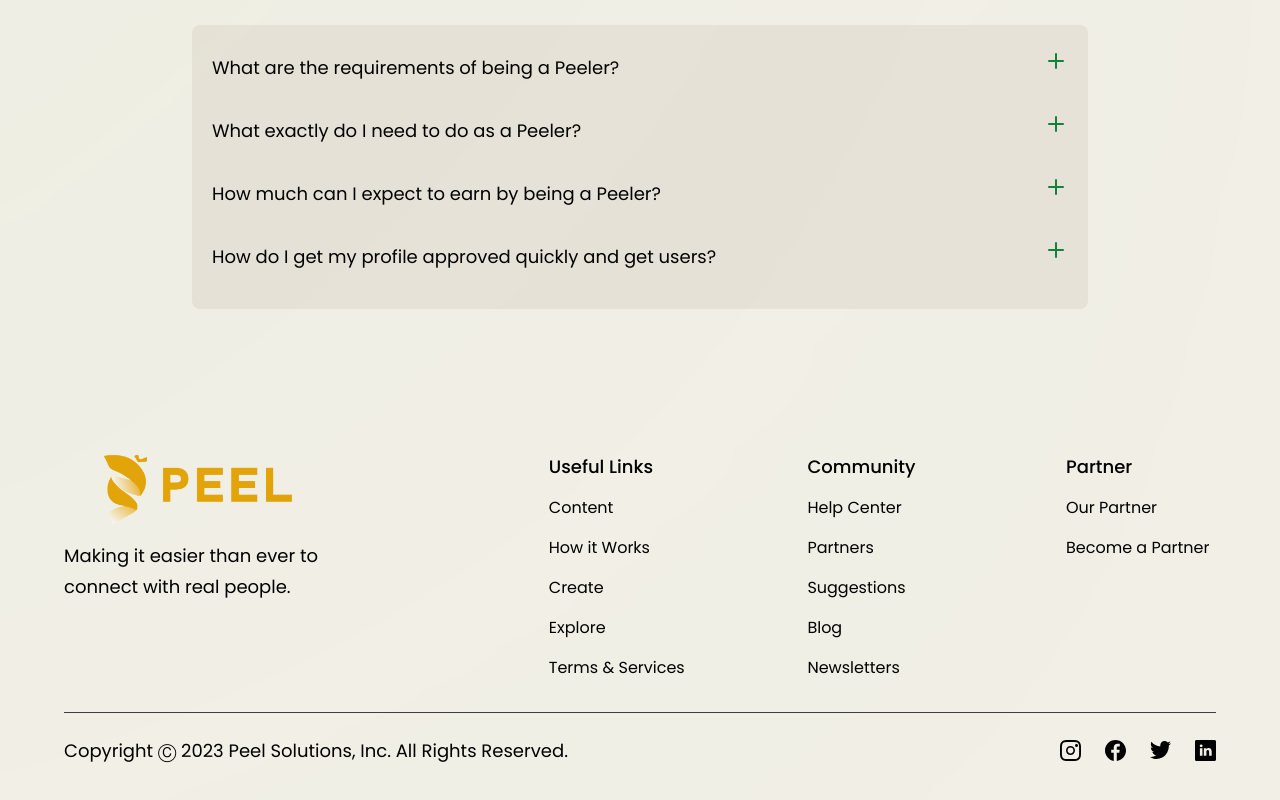
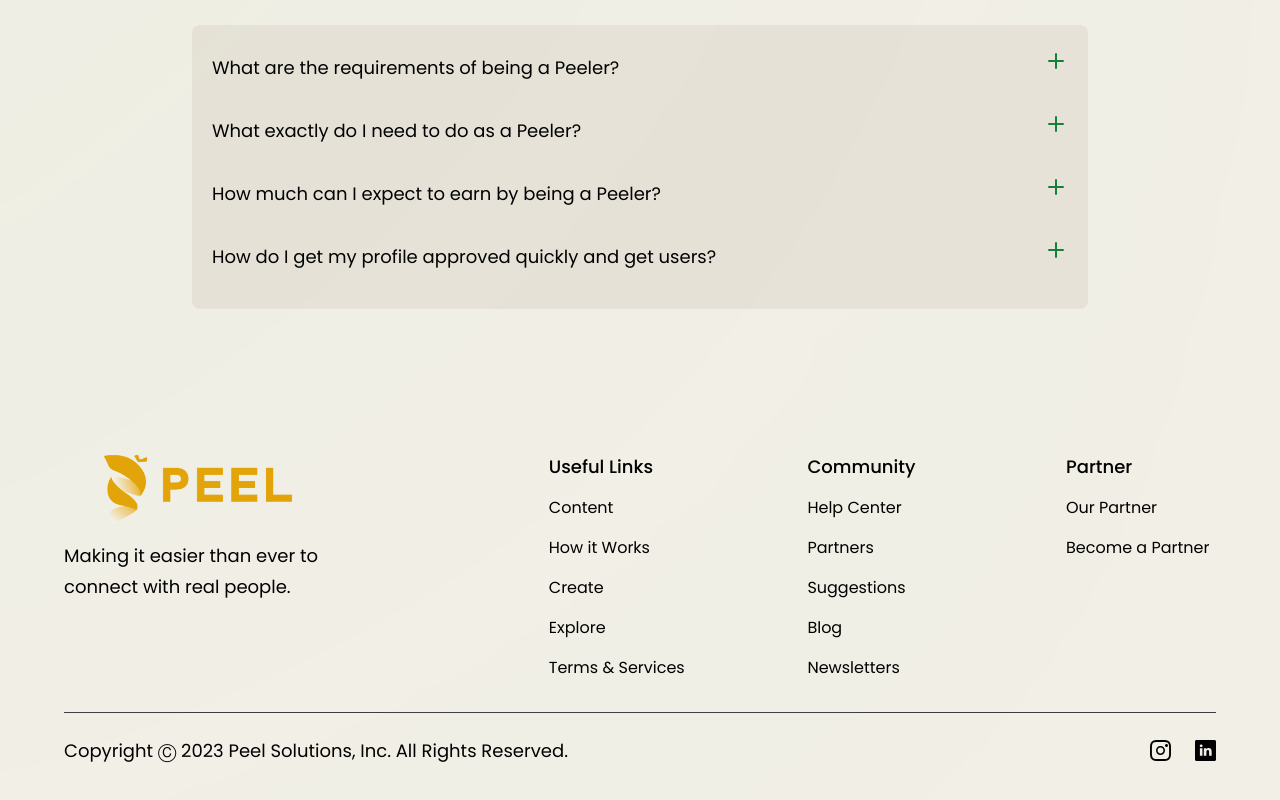
Before and after one commit to BobinShihJosh/peel_info, a React (Vite) app: page /BecomeAPeeler in a window 1280 px wide. Shown: the part 2580-3380 px from the top of the page. Built offline with nearby package versions, Linux system fonts and the light colour scheme.

Commit message:
change video

```diff
--- a/src/components/Hero.jsx
+++ b/src/components/Hero.jsx
@@ -32,7 +32,7 @@ const Hero = () => (
       <Button text="Try the Beta" styles={`mt-10`} href='#product' />
     </div>
 
-    <div className={`flex-1 flex ${styles.flexCenter} md:my-0 my-10 relative relative md:mr-20 lg:mr-40 xl:mr-20 w-full ml-auto mr-auto max-w-[330px]`}>
+    <div className={`flex-1 flex ${styles.flexCenter} md:my-0 my-10 relative relative md:mr-20 lg:mr-40 xl:mr-20 w-full ml-auto mr-auto max-w-[340px]`}>
       {/* <img src={convo} alt="Billing"
         className='w-[100%] h-[100%] relative z-[5]' /> */}
 
@@ -41,7 +41,7 @@ const Hero = () => (
 
 
       <video
-        src={peel_demo} autoPlay loop muted alt="Billing" className=" "
+        src={peel_demo} autoPlay loop muted playsinline alt="Billing" className=" "
       />
       {/* <div className='absolute z-[0] w-[35%] h-[35%] top-0 white__gradient' /> */}
       {/* <div className='absolute z-[1] w-[60%] h-[60%] rounded-full bottom-40 gold__gradient' /> */}
--- a/src/constants/index.js
+++ b/src/constants/index.js
@@ -131,19 +131,19 @@ export const footerLinks = [
     links: [
       {
         name: "Content",
-        link: "https://www.hoobank.com/content/",
+        link: "/#product",
       },
       {
         name: "How it Works",
-        link: "https://www.hoobank.com/how-it-works/",
+        link: "/#home",
       },
       {
         name: "Create",
-        link: "https://www.hoobank.com/create/",
+        link: "/#product",
       },
       {
         name: "Explore",
-        link: "https://www.hoobank.com/explore/",
+        link: "/#product",
       },
       {
         name: "Terms & Services",
@@ -156,23 +156,23 @@ export const footerLinks = [
     links: [
       {
         name: "Help Center",
-        link: "https://www.hoobank.com/help-center/",
+        link: " ",
       },
       {
         name: "Partners",
-        link: "https://www.hoobank.com/partners/",
+        link: " ",
       },
       {
         name: "Suggestions",
-        link: "https://www.hoobank.com/suggestions/",
+        link: " ",
       },
       {
         name: "Blog",
-        link: "https://www.hoobank.com/blog/",
+        link: " ",
       },
       {
         name: "Newsletters",
-        link: "https://www.hoobank.com/newsletters/",
+        link: " ",
       },
     ],
   },
@@ -181,11 +181,11 @@ export const footerLinks = [
     links: [
       {
         name: "Our Partner",
-        link: "https://www.hoobank.com/our-partner/",
+        link: " ",
       },
       {
         name: "Become a Partner",
-        link: "https://www.hoobank.com/become-a-partner/",
+        link: " ",
       },
     ],
   },
@@ -195,22 +195,12 @@ export const socialMedia = [
   {
     id: "social-media-1",
     icon: instagram,
-    link: "https://www.instagram.com/",
-  },
-  {
-    id: "social-media-2",
-    icon: facebook,
-    link: "https://www.facebook.com/",
-  },
-  {
-    id: "social-media-3",
-    icon: twitter,
-    link: "https://www.twitter.com/",
+    link: "https://www.instagram.com/peel.solutions/",
   },
   {
     id: "social-media-4",
     icon: linkedin,
-    link: "https://www.linkedin.com/",
+    link: "https://linkedin.com/company/peel-solutions-inc ",
   },
 ];
 
```
Also changed, not shown: 2 other files (tests, documents, lock files or other folders).
